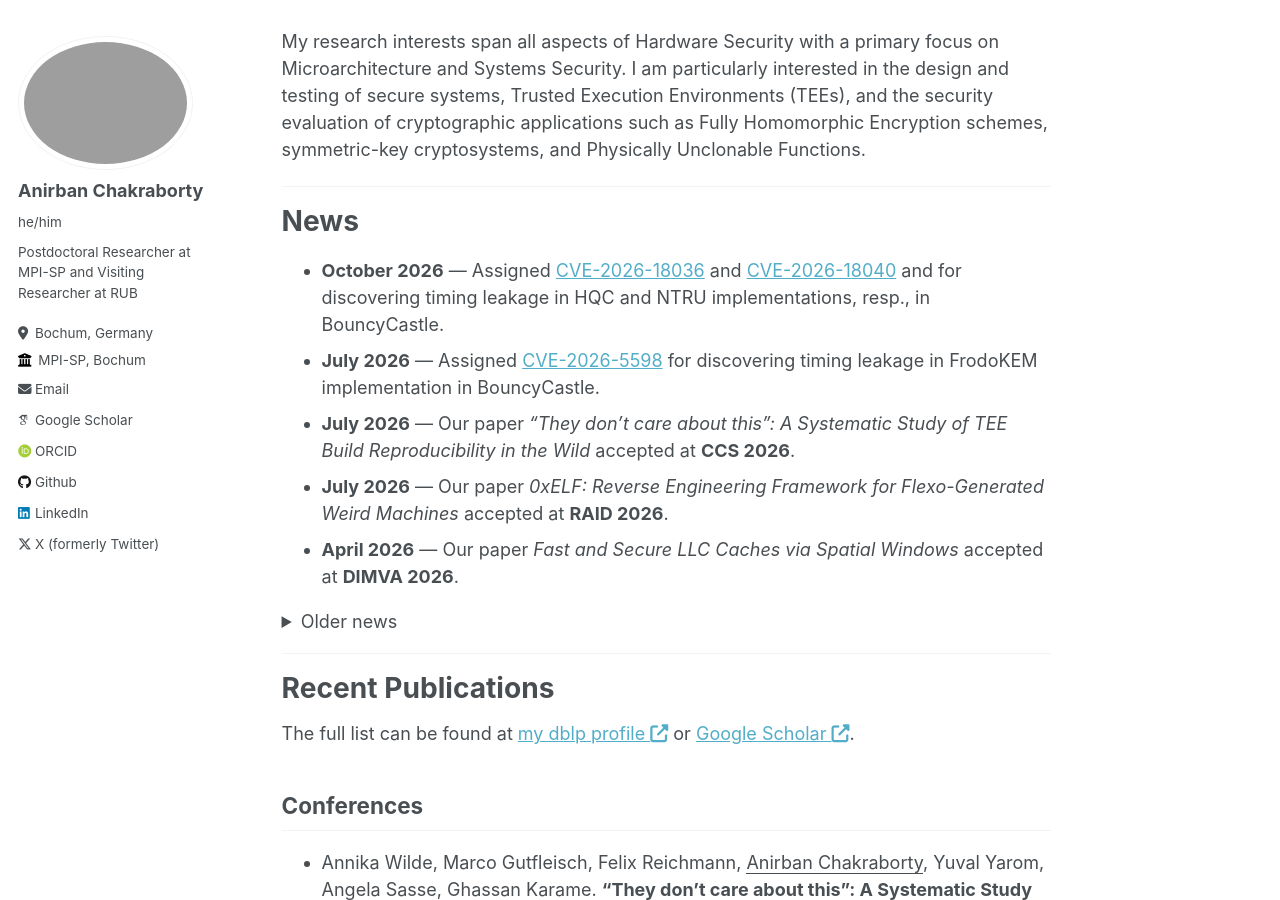
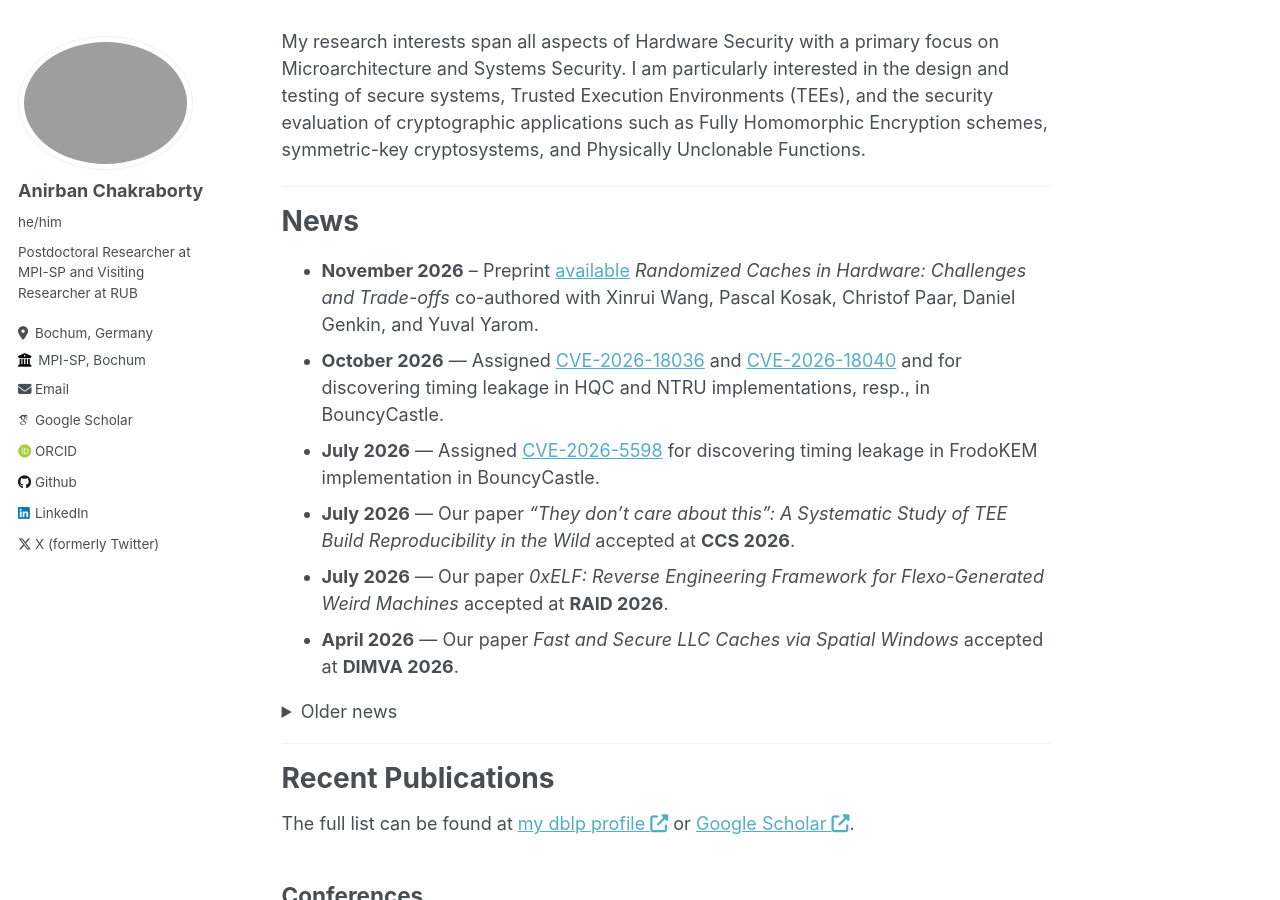
Before and after one commit to anirbanc3/anirbanc3.github.io, a Jekyll site: the page built from _pages/about.md, in a window 1280 px wide and 900 px high, scrolled down 341 px. Built offline with Jekyll 4.4.1, drawn with Linux system fonts in a browser that asks for light colours; some web fonts are replaced.

Commit message:
Update news section with recent publications

```diff
--- a/_pages/about.md
+++ b/_pages/about.md
@@ -16,7 +16,7 @@ My research interests span all aspects of Hardware Security with a primary focus
 ***
 
 # News
-
+* **November 2026** -- Preprint [available](https://arxiv.org/abs/2611.00282) <em>Randomized Caches in Hardware: Challenges and Trade-offs</em> co-authored with Xinrui Wang, Pascal Kosak, Christof Paar, Daniel Genkin, and Yuval Yarom.
 * **October 2026**  — Assigned [CVE-2026-18036](https://www.cve.org/CVERecord?id=CVE-2026-18036) and [CVE-2026-18040](https://www.cve.org/CVERecord?id=CVE-2026-18040) and for discovering timing leakage in HQC and NTRU implementations, resp., in BouncyCastle.
 * **July 2026**  — Assigned [CVE-2026-5598](https://www.cve.org/CVERecord?id=CVE-2026-5598) for discovering timing leakage in FrodoKEM implementation in BouncyCastle.
 * **July 2026**  — Our paper <em>"They don't care about this": A Systematic Study of TEE Build Reproducibility in the Wild</em> accepted at <strong>CCS 2026</strong>.
```
